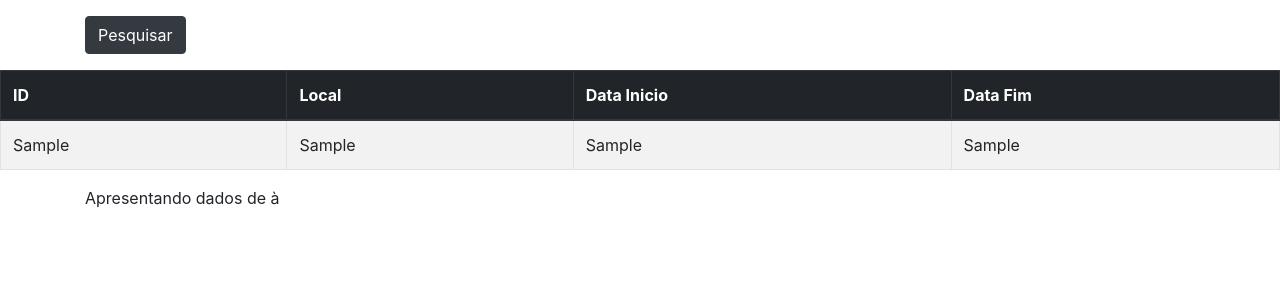
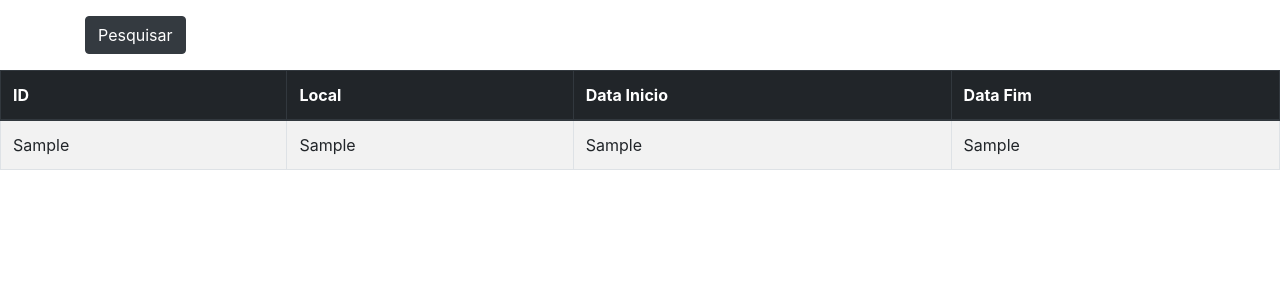
Before and after one commit to Anderson-Couto/Tripletech, a Django app: template templates/minha_consulta.html in a window 1280 px wide. Shown: the part 56-356 px from the top of the page. Run offline with Django 3.2, Linux system fonts and the light colour scheme; the template is opened without the code that fills it: most values are stand-ins (such as "Sample title", 1, 10 or a date in 2020); some libraries are stand-ins or nearby versions.

Commit message:
Detalhamento de alguns métodos

```diff
--- a/templates/minha_consulta.html
+++ b/templates/minha_consulta.html
@@ -41,8 +41,4 @@
         </tbody>
     </table>
 
-<section class="container mt-3 mb-3">
-    <p>Apresentando dados de {{ form.dia_inicial.value }} à {{ form.dia_final.value }}</p>
-</section>
-
 {% endblock %}
```
Also changed, not shown: consultas/validadores.py (+10 -0 lines), consultas/views.py (+9 -0 lines).
